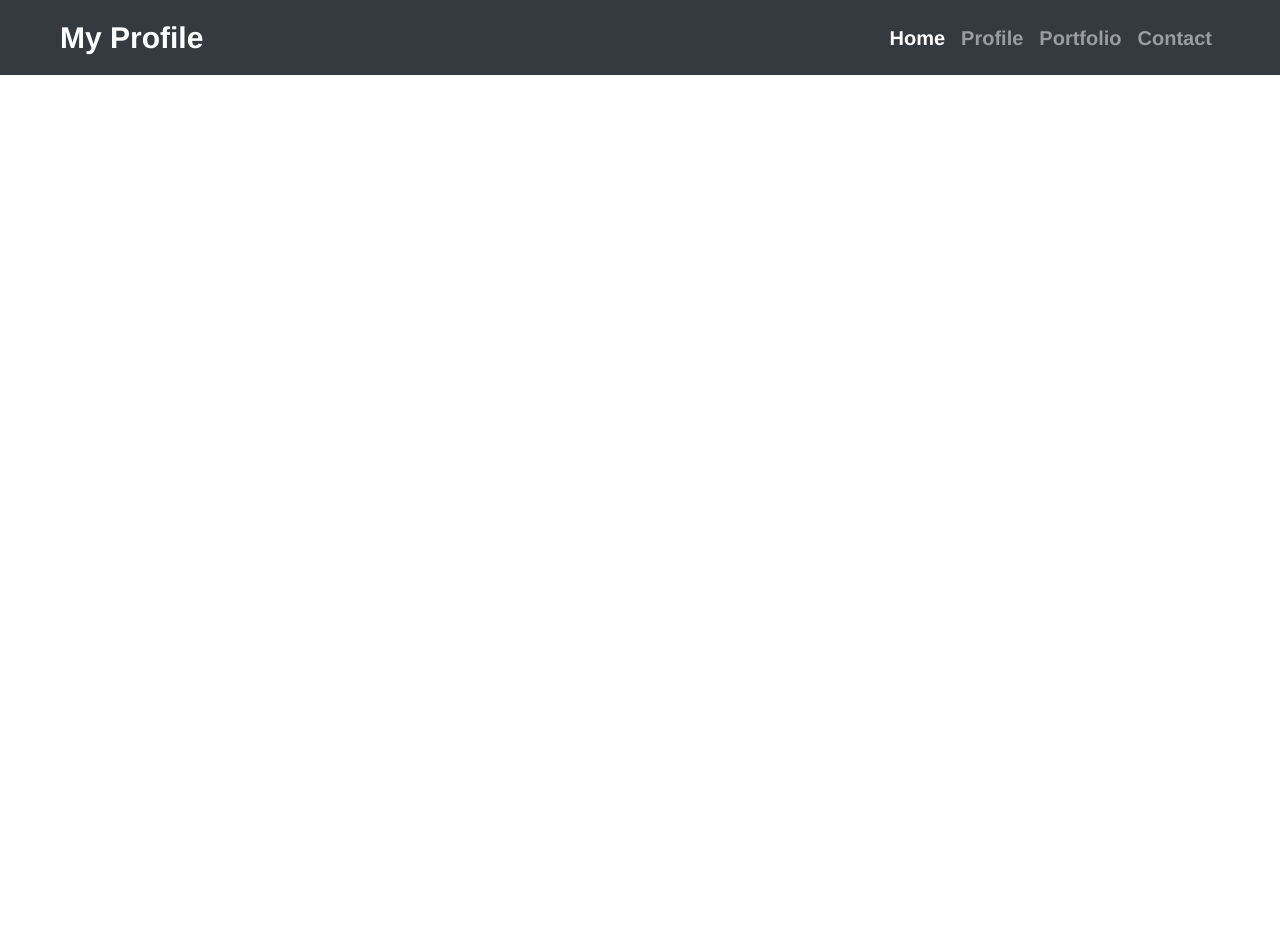
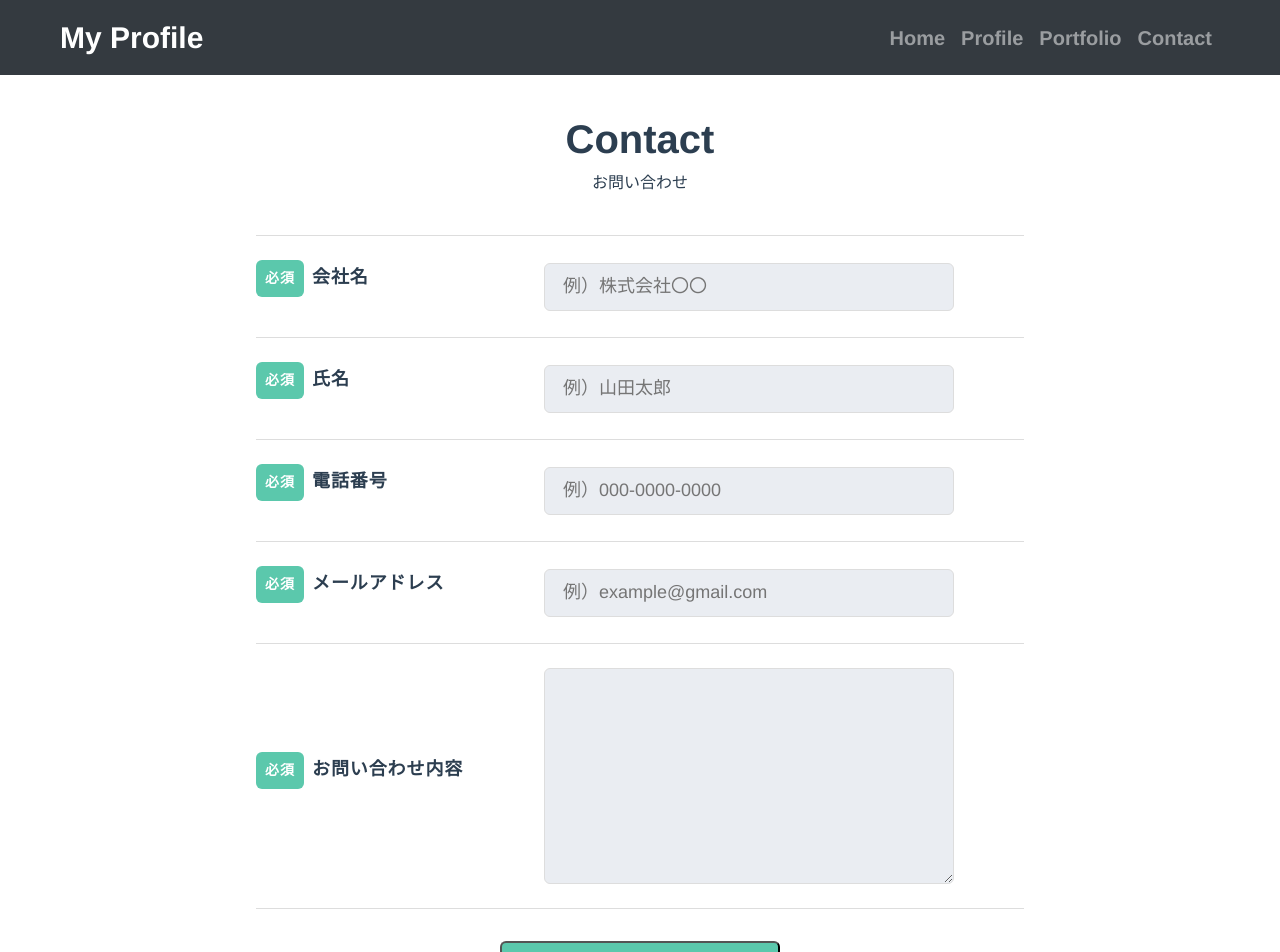
Before and after one commit to tkp14/profile.vue.js, a Vue app: page /contact in a window 1280 px wide. Shown: the top 952 px of the page. Before the commit the page ends 800 px from the top, so only its background shows below. Built offline with nearby package versions, Linux system fonts and the light colour scheme.

Commit message:
ナビゲーション(レスポンシブ)完成

```diff
--- a/package.json
+++ b/package.json
@@ -18,6 +18,7 @@
     "bootstrap-vue": "^2.21.2",
     "core-js": "^3.10.1",
     "vue": "^2.6.12",
+    "vue-mq": "^1.0.1",
     "vue-router": "^3.5.1"
   },
   "devDependencies": {
--- a/public/index.html
+++ b/public/index.html
@@ -3,7 +3,7 @@
   <head>
     <meta charset="utf-8">
     <meta http-equiv="X-UA-Compatible" content="IE=edge">
-    <meta name="viewport" content="width=device-width,initial-scale=1.0">
+    <meta name="viewport" content="width=device-width,initial-scale=1.0,  maximum-scale=1.0, minimum-scale=1.0">
     <link rel="preconnect" href="https://fonts.gstatic.com">
     <link href="https://fonts.googleapis.com/css2?family=Antonio&display=swap" rel="stylesheet">
     <link rel="icon" href="<%= BASE_URL %>favicon.ico">
--- a/src/components/Contact.vue
+++ b/src/components/Contact.vue
@@ -1,5 +1,33 @@
 <template>
   <div id="contact">
+    <h1>Contact</h1>
+    <p>お問い合わせ</p><br>
+    <div class="Form">
+      <div class="Form-Item">
+        <p class="Form-Item-Label">
+          <span class="Form-Item-Label-Required">必須</span>会社名
+        </p>
+        <input type="text" class="Form-Item-Input" placeholder="例）株式会社〇〇">
+      </div>
+      <div class="Form-Item">
+        <p class="Form-Item-Label"><span class="Form-Item-Label-Required">必須</span>氏名</p>
+        <input type="text" class="Form-Item-Input" placeholder="例）山田太郎">
+      </div>
+      <div class="Form-Item">
+        <p class="Form-Item-Label"><span class="Form-Item-Label-Required">必須</span>電話番号</p>
+        <input type="text" class="Form-Item-Input" placeholder="例）000-0000-0000">
+      </div>
+      <div class="Form-Item">
+        <p class="Form-Item-Label"><span class="Form-Item-Label-Required">必須</span>メールアドレス</p>
+        <input type="email" class="Form-Item-Input" placeholder="例）example@gmail.com">
+      </div>
+      <div class="Form-Item">
+        <p class="Form-Item-Label isMsg"><span class="Form-Item-Label-Required">必須</span>お問い合わせ内容</p>
+        <textarea class="Form-Item-Textarea"></textarea>
+      </div>
+      <input type="submit" class="Form-Btn" value="送信する">
+    </div>
+
   </div>
 </template>
 
@@ -9,6 +37,120 @@ export default {
 }
 </script>
 
-<style>
+<style scoped>
+#contact h1 {
+  margin-top: 40px;
+  font-weight: bold;
+}
+
+.Form {
+  margin: 0 auto;
+  width: 60%;
+}
+
+.Form-Item {
+  border-top: 1px solid #ddd;
+  padding-top: 24px;
+  padding-bottom: 24px;
+  width: 100%;
+  display: flex;
+  align-items: center;
+  text-align: left;
+}
+
+@media screen and (max-width: 960px) {
+  .Form-Item {
+    display: inline-block;
+  }
+}
+
+.Form-Item:nth-child(5) {
+  border-bottom: 1px solid #ddd;
+}
+.Form-Item-Label {
+  width: 100%;
+  max-width: 248px;
+  letter-spacing: 0.05em;
+  font-weight: bold;
+  font-size: 18px;
+}
+
+.Form-Item-Label.isMsg {
+  margin-top: 4px;
+}
+
+@media screen and (max-width: 480px) {
+  .Form-Item-Label.isMsg {
+    font-size: 16px;
+    padding-bottom: 17px;
+  }
+}
+
+.Form-Item-Label-Required {
+  border-radius: 6px;
+  margin-right: 8px;
+  padding-top: 8px;
+  padding-bottom: 8px;
+  width: 48px;
+  display: inline-block;
+  text-align: center;
+  background: #5bc8ac;
+  color: #fff;
+  font-size: 14px;
+}
+
+.Form-Item-Input {
+  border: 1px solid #ddd;
+  border-radius: 6px;
+  margin-left: 40px;
+  padding-left: 1em;
+  padding-right: 1em;
+  height: 48px;
+  flex: 1;
+  width: 100%;
+  max-width: 410px;
+  background: #eaedf2;
+  font-size: 18px;
+}
+
+.Form-Item-Textarea {
+  border: 1px solid #ddd;
+  border-radius: 6px;
+  margin-left: 40px;
+  padding-left: 1em;
+  padding-right: 1em;
+  height: 216px;
+  flex: 1;
+  width: 100%;
+  max-width: 410px;
+  background: #eaedf2;
+  font-size: 18px;
+}
+
+.Form-Btn {
+  border-radius: 6px;
+  margin-top: 32px;
+  margin-left: auto;
+  margin-right: auto;
+  padding-top: 20px;
+  padding-bottom: 20px;
+  width: 280px;
+  display: block;
+  letter-spacing: 0.05em;
+  background: #5bc8ac;
+  color: #fff;
+  font-weight: bold;
+  font-size: 20px;
+}
+
+@media screen and (max-width: 480px) {
+  .Form-Btn {
+    margin-top: 24px;
+    padding-top: 8px;
+    padding-bottom: 8px;
+    width: 160px;
+    font-size: 16px;
+  }
+}
 
 </style>
--- a/src/components/Header.vue
+++ b/src/components/Header.vue
@@ -1,32 +1,21 @@
 <template>
   <div>
-    <nav class="navbar navbar-expand-lg navbar navbar-dark bg-dark">
+    <b-navbar toggleable="lg" type="dark" variant="dark">
       <router-link to="/" class="navbar-brand">My Profile</router-link>
-      <button class="navbar-toggler" type="button" data-toggle="collapse" data-target="#navbarNav" aria-controls="navbarNav" aria-expanded="false" aria-label="Toggle navigation">
-        <span class="navbar-toggler-icon"></span>
-      </button>
-      <div class="collapse navbar-collapse justify-content-end" id="navbarNav">
-        <ul class="navbar-nav">
-          <li class="nav-item active">
-            <router-link to="/" class="nav-link">Home <span class="sr-only">(current)</span></router-link>
-          </li>
-          <li class="nav-item">
-            <router-link to="/profile" class="nav-link">Profile</router-link>
-          </li>
-          <li class="nav-item">
-            <router-link to="/portfolio" class="nav-link">Portfolio</router-link>
-          </li>
-          <li class="nav-item">
-            <router-link to="/contact" class="nav-link">Contact</router-link>
-          </li>
-        </ul>
-      </div>
-    </nav>
+      <b-navbar-toggle target="nav-collapse"></b-navbar-toggle>
+      <b-collapse id="nav-collapse" is-nav>
+        <b-navbar-nav class="ml-auto">
+          <router-link to="/" class="nav-link">Home <span class="sr-only">(current)</span></router-link>
+          <router-link to="/profile" class="nav-link">Profile</router-link>
+          <router-link to="/portfolio" class="nav-link">Portfolio</router-link>
+          <router-link to="/contact" class="nav-link">Contact</router-link>
+        </b-navbar-nav>
+      </b-collapse>
+    </b-navbar>
   </div>
 </template>
 
 <script>
-
 
 export default {
 
@@ -34,7 +23,7 @@ export default {
 </script>
 
 <style scoped>
-nav {
+.navbar {
   padding: 10px 60px;
 }
 
@@ -45,7 +34,12 @@ nav {
   font-size: 30px;
 }
 
-ul {
+.nav-link:active {
+  color: #dddddd;
+  opacity: 1;
+}
+
+.navbar-nav {
   font-weight: bold;
   font-size: 20px;
 }
--- a/src/components/Home.vue
+++ b/src/components/Home.vue
@@ -13,6 +13,7 @@
     height: 850px;
     font-family: 'Antonio', sans-serif;
     letter-spacing: 5px;
+    animation: none;
   }
 
   h1 {
--- a/src/components/Portfolio.vue
+++ b/src/components/Portfolio.vue
@@ -1,4 +1,5 @@
 <template>
+
   <transition
     enter-active-class="animate__animated animate__rubberBand"
     leave-active-class="animate__animated animate__rubberBand"
@@ -35,7 +36,7 @@ export default {
 
 .rubberBand-enter-active,
 .rubberBand-leave-active {
-  transition: opacity 0.5s;
+  transition: opacity 1s;
 }
 
 .myapp {
--- a/src/components/Profile.vue
+++ b/src/components/Profile.vue
@@ -4,7 +4,7 @@
     <div class="container">
       <div class="row">
         <div class="col-md-6 imgArea"><img :src="src" alt="プロフィール写真">
-          <div class="col-md-10 twitter"><a :href="url"><font-awesome-icon :icon="['fab', 'twitter']" size="2x" color="#1da1f2"/></a></div>
+          <div class="col-md-12 twitter"><a :href="url"><font-awesome-icon :icon="['fab', 'twitter']" size="2x" color="#1da1f2"/></a></div>
         </div>
         <ul class="col-md-6 profile-outer">
           <li class="col-md-6 profile-inner name">Name</li>
@@ -17,8 +17,8 @@
           <li class="col-md-7 profile-inner hobby">Hobbies</li>
           <li class="col-md-9 profile-item">スポーツ観戦 <br>
              Youtube観賞 <br>
-             ドライブ<br>
-             旅行</li>
+             <span>ドライブ<br>
+              旅行</span></li>
         </ul>
       </div>
     </div>
@@ -37,6 +37,10 @@ export default {
 </script>
 
 <style scoped>
+#profile {
+  animation: none;
+}
+
 h1 {
   padding: 50px 0;
   font-weight: bold;
@@ -80,4 +84,9 @@ img {
   padding-right: 24px;
 }
 
+span {
+  display: inline-block;
+  text-align: start;
+  padding-right: 40px;
+}
 </style>
```
Also changed, not shown: 2 other files (tests, documents, lock files or other folders).
